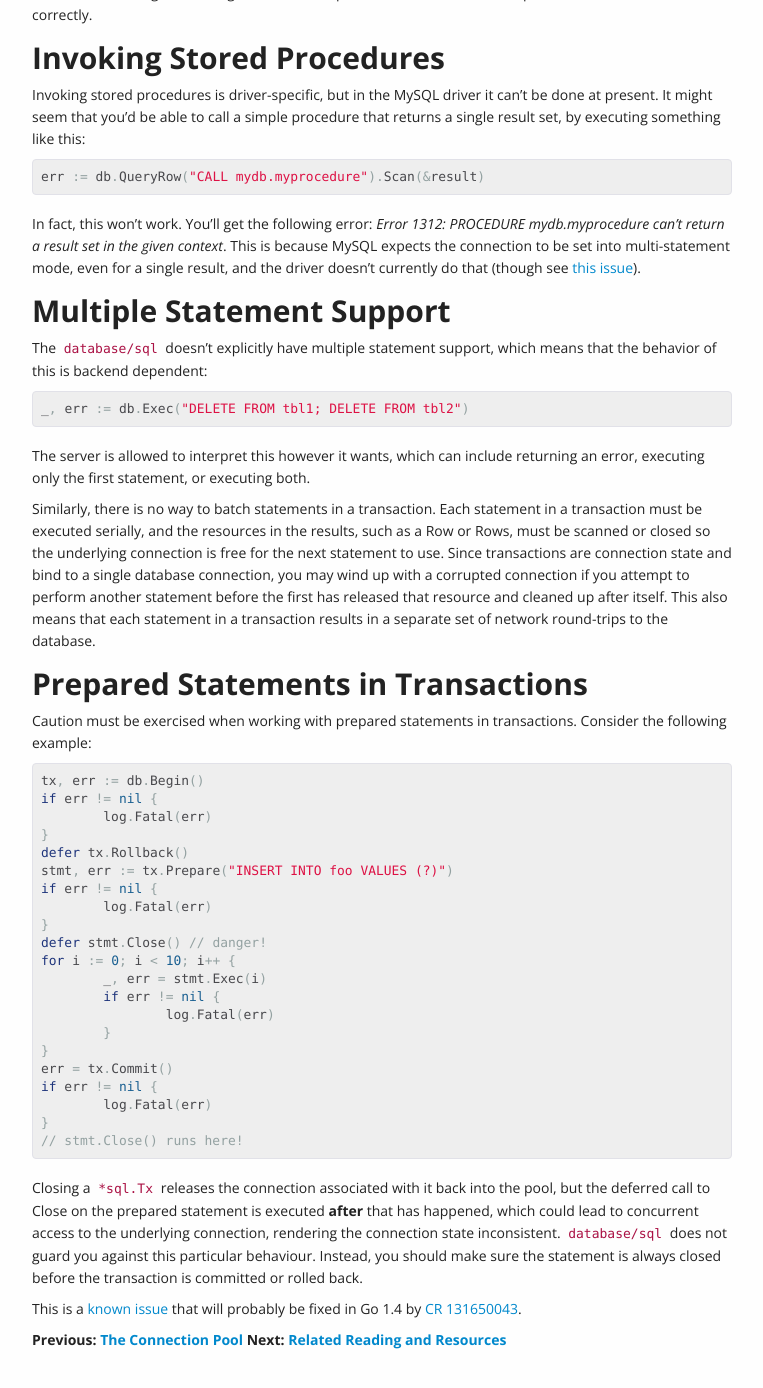
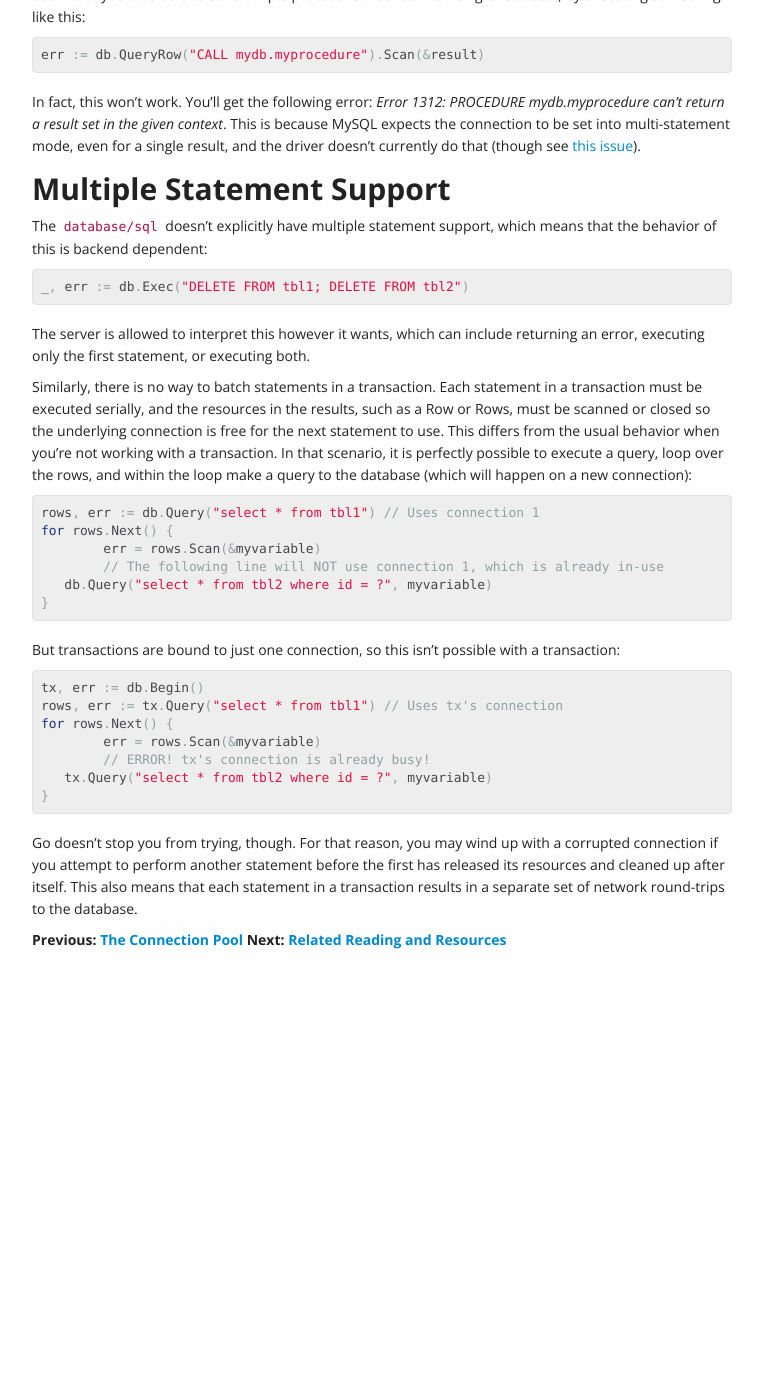
Before and after one commit to VividCortex/go-database-sql-tutorial, a Jekyll site: the page built from surprises.md, in a window 1280 px wide and 1400 px high, scrolled down 1283 px. Shown: the top 1388 px of the window, without its empty margins (378-1141 px from the left). Built offline with Jekyll 4.4.1, drawn with Linux system fonts in a browser that asks for light colours; after the commit the page ends 2283 px from its top, so only the background shows below that; some of the changed text lies outside the part shown.

Commit message:
Rearrange prep stmts; fix #22

```diff
--- a/_layouts/article.html
+++ b/_layouts/article.html
@@ -21,6 +21,9 @@
   -
     title: Updates and Transactions
     url: modifying.html
+  -
+    title: Prepared Statements
+    url: prepared.html
   -
     title: Handling Errors
     url: errors.html
--- a/surprises.md
+++ b/surprises.md
@@ -59,14 +59,8 @@
 ========================
 
 The `database/sql` API provides an abstraction of a row-oriented database, but
-specific databases and drivers can differ in behavior and/or syntax.  One
-example is the syntax for placeholder parameters in prepared statements. For
-example, comparing MySQL, PostgreSQL, and Oracle:
-
-	MySQL               PostgreSQL            Oracle
-	=====               ==========            ======
-	WHERE col = ?       WHERE col = $1        WHERE col = :col
-	VALUES(?, ?, ?)     VALUES($1, $2, $3)    VALUES(:val1, :val2, :val3)
+specific databases and drivers can differ in behavior and/or syntax, such as
+[prepared statement placeholders](prepared.html).
 
 Multiple Result Sets
 ====================
@@ -113,52 +107,38 @@
 Similarly, there is no way to batch statements in a transaction. Each statement
 in a transaction must be executed serially, and the resources in the results,
 such as a Row or Rows, must be scanned or closed so the underlying connection is free
-for the next statement to use.  Since transactions are connection state and bind
-to a single database connection, you may wind up with a corrupted connection if
-you attempt to perform another statement before the first has released that resource
-and cleaned up after itself.  This also means that each statement in a transaction
-results in a separate set of network round-trips to the database.
+for the next statement to use. This differs from the usual behavior when you're
+not working with a transaction. In that scenario, it is perfectly possible to
+execute a query, loop over the rows, and within the loop make a query to the
+database (which will happen on a new connection):
 
-Prepared Statements in Transactions
-===================================
+<pre class="prettyprint lang-go">
+rows, err := db.Query("select * from tbl1") // Uses connection 1
+for rows.Next() {
+	err = rows.Scan(&myvariable)
+	// The following line will NOT use connection 1, which is already in-use
+   db.Query("select * from tbl2 where id = ?", myvariable)
+}
+</pre>
 
-Caution must be exercised when working with prepared statements in
-transactions. Consider the following example:
+But transactions are bound to
+just one connection, so this isn't possible with a transaction:
 
 <pre class="prettyprint lang-go">
 tx, err := db.Begin()
-if err != nil {
-	log.Fatal(err)
+rows, err := tx.Query("select * from tbl1") // Uses tx's connection
+for rows.Next() {
+	err = rows.Scan(&myvariable)
+	// ERROR! tx's connection is already busy!
+   tx.Query("select * from tbl2 where id = ?", myvariable)
 }
-defer tx.Rollback()
-stmt, err := tx.Prepare("INSERT INTO foo VALUES (?)")
-if err != nil {
-	log.Fatal(err)
-}
-defer stmt.Close() // danger!
-for i := 0; i < 10; i++ {
-	_, err = stmt.Exec(i)
-	if err != nil {
-		log.Fatal(err)
-	}
-}
-err = tx.Commit()
-if err != nil {
-	log.Fatal(err)
-}
-// stmt.Close() runs here!
 </pre>
 
-Closing a `*sql.Tx` releases the connection associated with it back into the
-pool, but the deferred call to Close on the prepared statement is executed
-**after** that has happened, which could lead to concurrent access to the
-underlying connection, rendering the connection state inconsistent.
-`database/sql` does not guard you against this particular behaviour.  Instead,
-you should make sure the statement is always closed before the transaction is
-committed or rolled back.
-
-This is a [known issue](https://code.google.com/p/go/issues/detail?id=4459) that
-will probably be fixed in Go 1.4 by [CR 131650043](https://codereview.appspot.com/131650043).
+Go doesn't stop you from trying, though. For that reason, you may wind up with a
+corrupted connection if you attempt to perform another statement before the
+first has released its resources and cleaned up after itself.  This also means
+that each statement in a transaction results in a separate set of network
+round-trips to the database.
 
 **Previous: [The Connection Pool](connection-pool.html)**
 **Next: [Related Reading and Resources](references.html)**
```
Also changed, not shown: other parts of surprises.md (+1 -1 lines), errors.md (+1 -1 lines), modifying.md (+2 -6 lines), prepared.md (added, +132 -0 lines), retrieving.md (+2 -30 lines).
